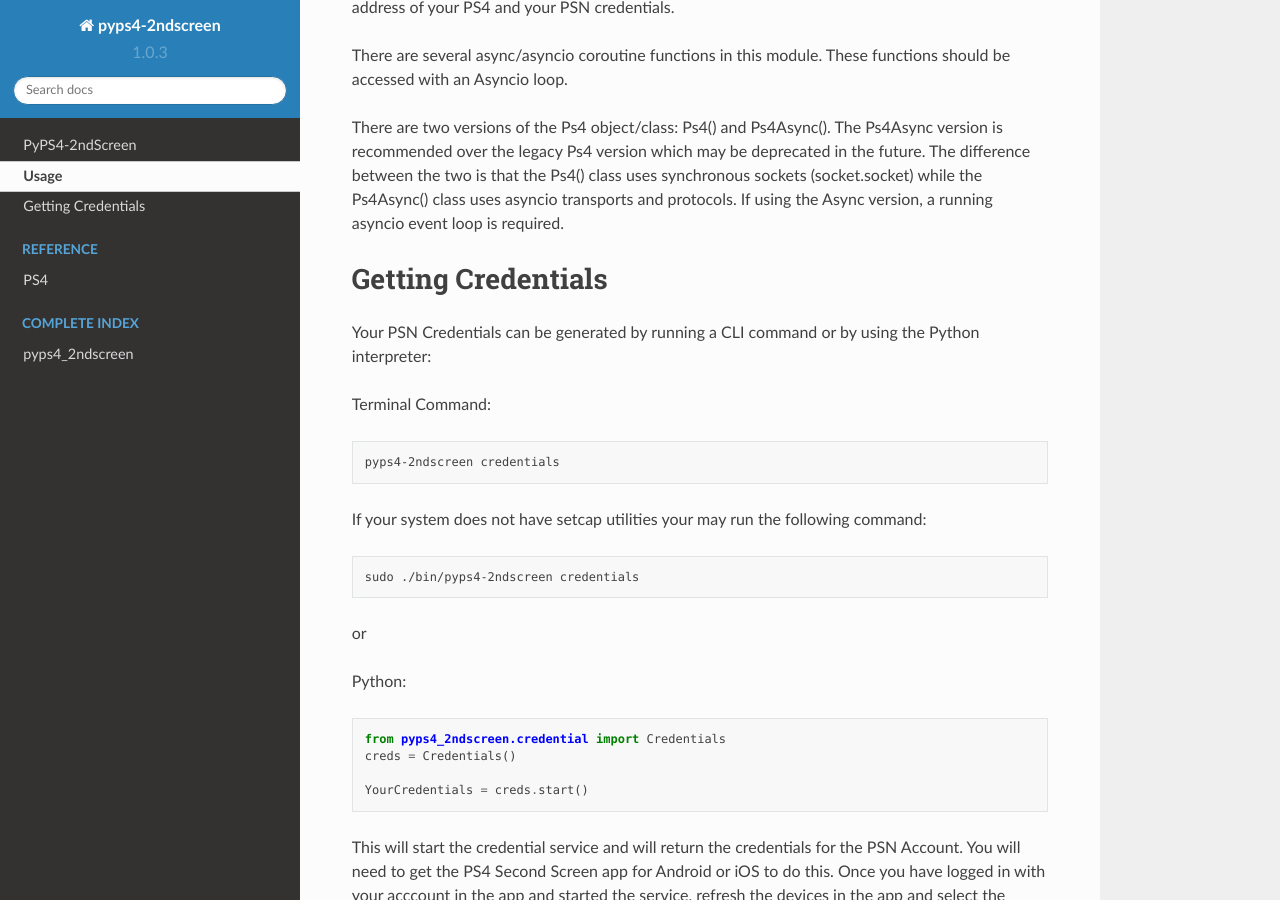
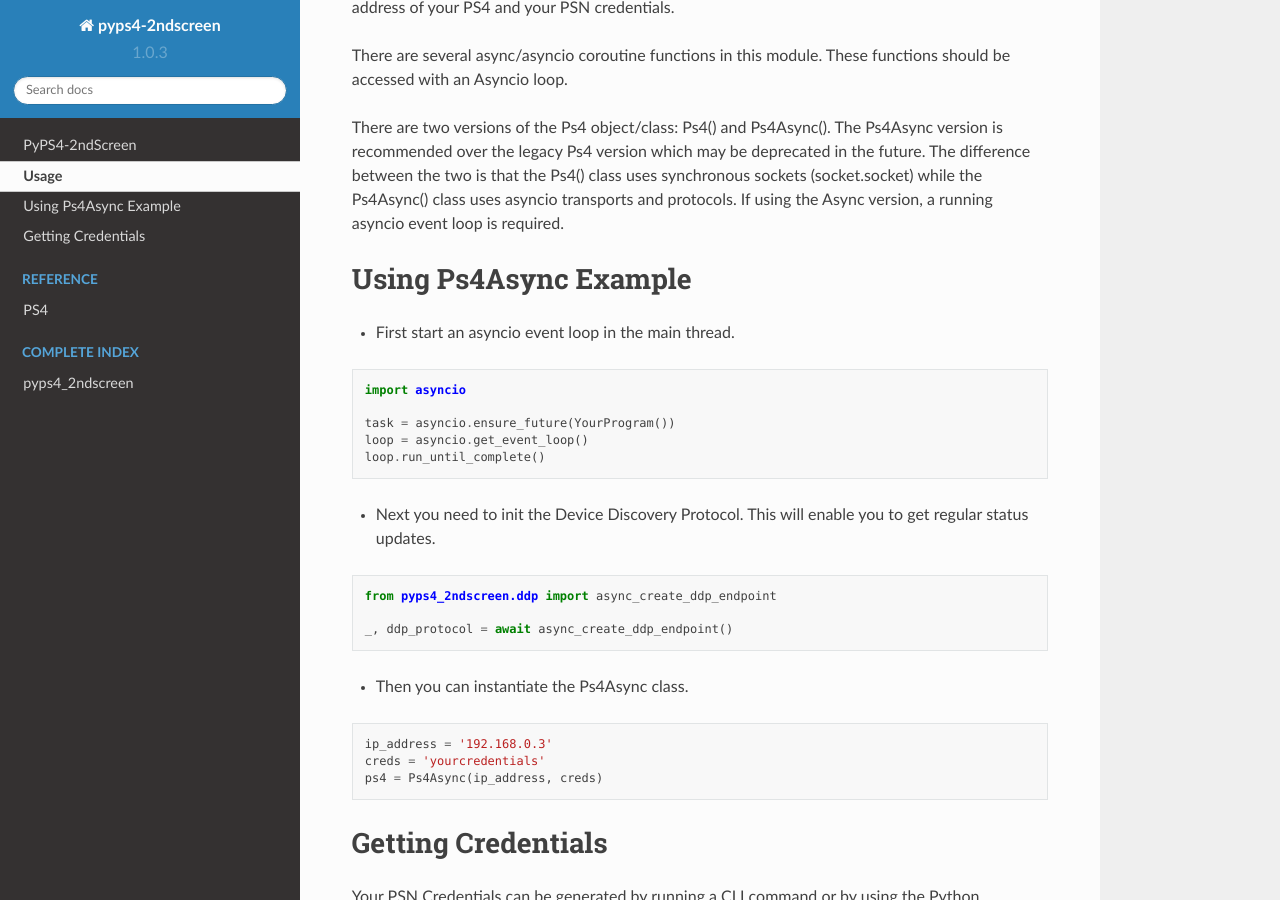
Before and after one commit to ktnrg45/pyps4-2ndscreen, a Sphinx documentation site: the page built from docs/source/usage.rst, in a window 1280 px wide and 900 px high, scrolled down 236 px. Built offline with Sphinx 7.4.7 and the Read the Docs theme 2.0.0, drawn with Linux system fonts in a browser that asks for light colours.

Commit message:
Update usage.rst

```diff
--- a/docs/source/usage.rst
+++ b/docs/source/usage.rst
@@ -8,6 +8,35 @@
 
 There are two versions of the Ps4 object/class: Ps4() and Ps4Async(). The Ps4Async version is recommended over the legacy Ps4 version which may be deprecated in the future.
 The difference between the two is that the Ps4() class uses synchronous sockets (socket.socket) while the Ps4Async() class uses asyncio transports and protocols. If using the Async version, a running asyncio event loop is required.
+
+Using Ps4Async Example
+========================
+
+- First start an asyncio event loop in the main thread.
+
+.. code:: python
+
+    import asyncio
+
+    task = asyncio.ensure_future(YourProgram())
+    loop = asyncio.get_event_loop()
+    loop.run_until_complete()
+
+- Next you need to init the Device Discovery Protocol. This will enable you to get regular status updates.
+
+.. code:: python
+
+    from pyps4_2ndscreen.ddp import async_create_ddp_endpoint
+
+    _, ddp_protocol = await async_create_ddp_endpoint()
+
+- Then you can instantiate the Ps4Async class.
+
+.. code:: python
+
+    ip_address = '192.168.0.3'
+    creds = 'yourcredentials'
+    ps4 = Ps4Async(ip_address, creds)
 
 Getting Credentials
 =====================
```
